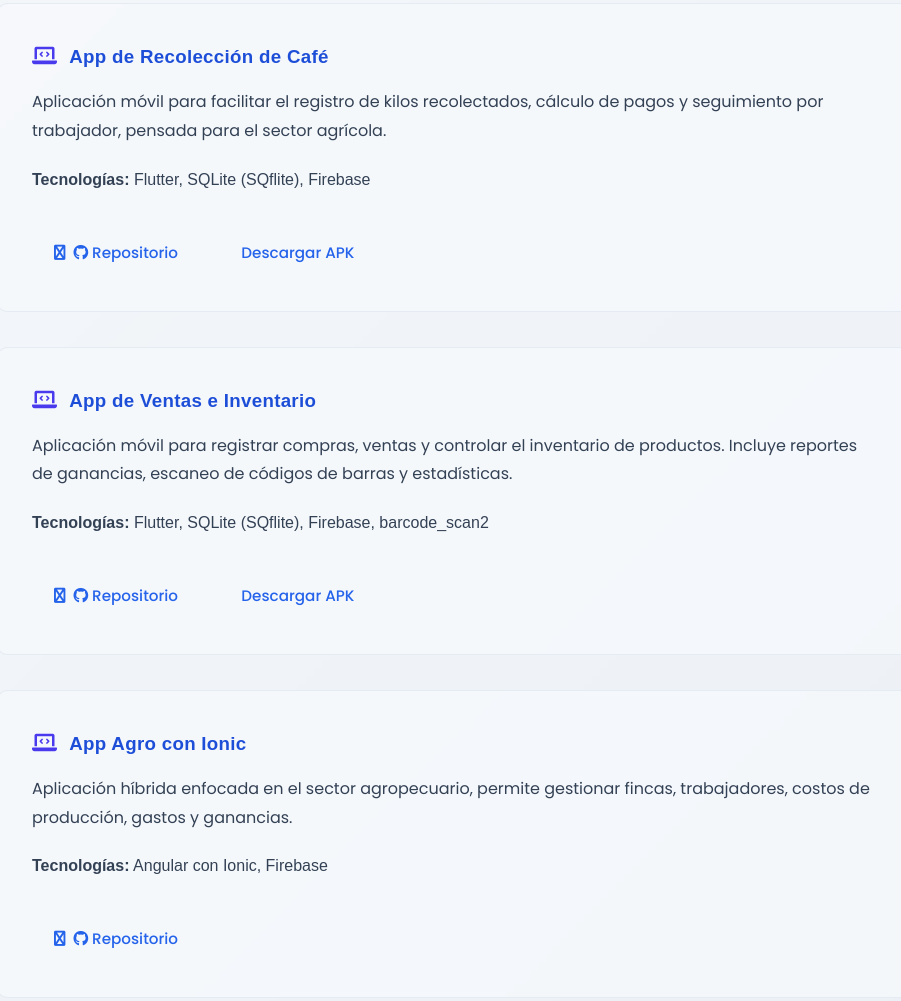
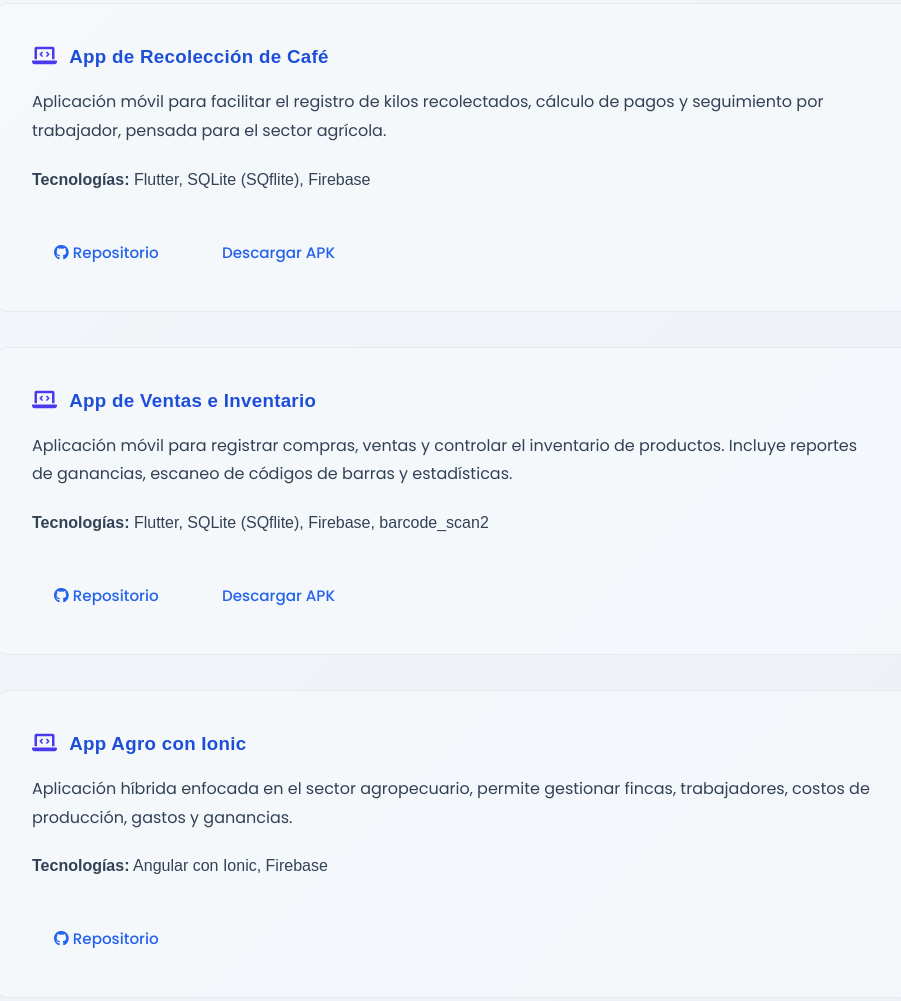
Before and after one commit to ruanomiguel/portafolio, a website: page index.html in a window 1280 px wide. Shown: the part 1284-2285 px from the top of the page, without its empty margins (185-1086 px from the left). Drawn offline with Linux system fonts and the light colour scheme.

Commit message:
borrado duplicado icono de github

```diff
--- a/styles.css
+++ b/styles.css
@@ -337,12 +337,7 @@ header img:hover {
     box-shadow: 0 5px 15px rgba(99, 102, 241, 0.2);
   }
 
-  #projects .project a[href*="github"]::before {
-    content: "\f09b";
-    font-family: "Font Awesome 6 Free";
-    font-weight: 900;
-    margin-right: 8px;
-  }
+
 
   #projects .project a[href*="demo"]::before {
     content: "\f108";
```
